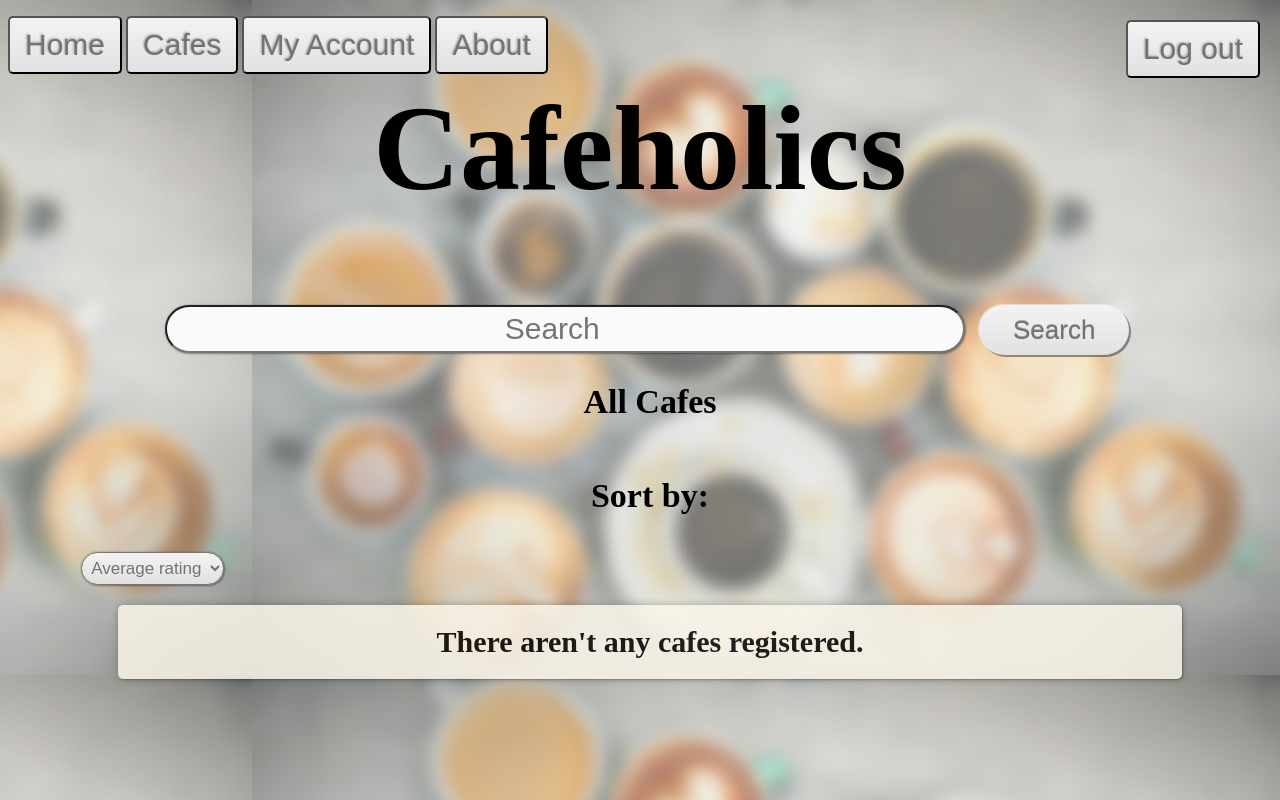
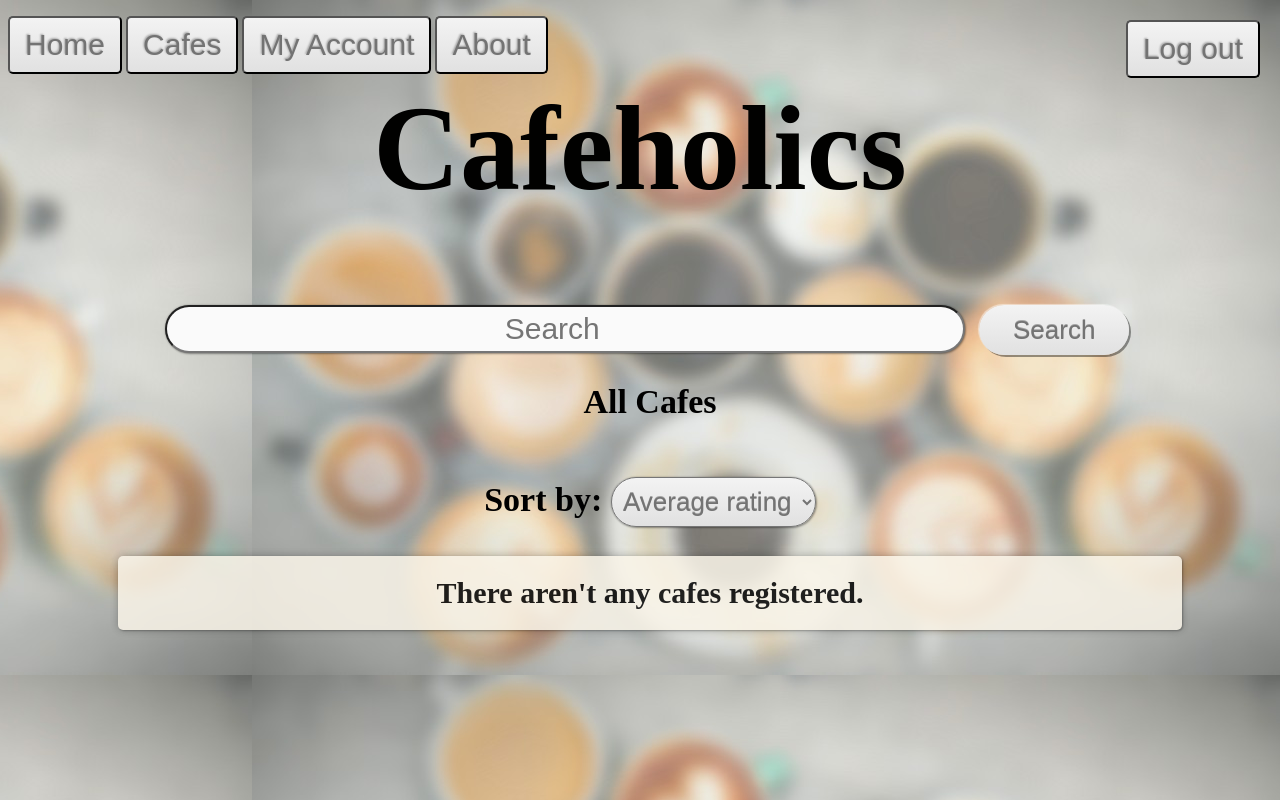
Before and after one commit to andreaschari/Cafeholics, a Django app: page /cafe/cafes/ in a window 1280 px wide. Run offline with Django 3.2, Linux system fonts and the light colour scheme; the visitor is signed in with stand-in values (Sample User, id 1); data that the repository does not hold is empty.

Commit message:
fixed sort by button

```diff
--- a/static/css/main.css
+++ b/static/css/main.css
@@ -191,8 +191,8 @@ button.submit{
 
 .searchButton{
 	background-color: #eee;
-	/*background: -webkit-gradient( linear,left top, left bottom, color-stop(0, rgb(243,243,243)), color-stop(1, rgb(225,225,225)));*/
-	/*background: -moz-linear-gradient( center top, rgb(255,255,255) 0%, rgb(235,235,235) 100%);*/
+	background: -webkit-gradient( linear,left top, left bottom, color-stop(0, rgb(243,243,243)), color-stop(1, rgb(225,225,225)));
+	background: -moz-linear-gradient( center top, rgb(255,255,255) 0%, rgb(235,235,235) 100%);
 
 	position: relative;
 	border: 0;
@@ -218,7 +218,7 @@ button.submit{
 	background: #fafafa;
 
 	background: -webkit-gradient( linear, left bottom, left top, color-stop(0, rgb(250,250,250)), color-stop(1, rgb(230,230,230)));*!*/
-	background: -moz-linear-gradient( center top, rgb(255,255,255) 0%, rgb(235,235,235) 100%);*!*/
+	background: -moz-linear-gradient( center top, rgb(255,255,255) 0%, rgb(235,235,235) 100%);
 }
 
 
@@ -227,10 +227,11 @@ button.submit{
 /* Style for input boxes*/
 
 input[type=text], input[type=password], input[type=number] {
-    font-size:24px;
+    	font-size:24px;
 	width: 50%;
-    padding: 10px 20px;
-    margin: 10px 0;
+    	padding: 10px 20px;
+    	margin: 10px 0;
+
 	box-sizing: border-box;
 	border: 2px solid black;
 	background: #fff;
@@ -281,13 +282,18 @@ input.mainforms{
 	background: -webkit-gradient( linear,left top, left bottom, color-stop(0, rgb(243,243,243)), color-stop(1, rgb(225,225,225)));
 	background: -moz-linear-gradient( center top, rgb(243,243,243) 0%, rgb(225,225,225) 100%);
 
-	padding: 5px 5px;
+
+	text-align: center;
+	height: 50px;
+	padding: 7px 7px;
 	color: #737373;
-	font-size: 17px;
+	cursor: pointer;
+	font: 26px 'Raleway', sans-serif;
+	text-shadow: 0 -1px 0 rgba(0,0,0,.3);
 
-	border-radius: 17px;
-	-webkit-border-radius: 17px;
-	-moz-border-radius: 17px;
+	border-radius: 30px;
+	-webkit-border-radius: 30px;
+	-moz-border-radius: 30px;
 
 	box-shadow: 1px 1px 2px rgba(0,0,0,.3), 0 0 2px rgba(0,0,0,.3);
 	-webkit-box-shadow: 1px 1px 2px rgba(0,0,0,.3), 0 0 2px rgba(0,0,0,.3);
@@ -295,6 +301,10 @@ input.mainforms{
 }
 #dropdown:focus{
 	outline: none;
+	background: #fafafa;
+
+	background: -webkit-gradient( linear, left bottom, left top, color-stop(0, rgb(250,250,250)), color-stop(1, rgb(230,230,230)));*!*/
+	background: -moz-linear-gradient( center top, rgb(255,255,255) 0%, rgb(235,235,235) 100%);
 }
 
 #cafesmain{
--- a/templates/cafe/cafes.html
+++ b/templates/cafe/cafes.html
@@ -24,8 +24,8 @@
     </nav>
 	<h2>
 		All Cafes<br>
-    <h2>Sort by:</h2><br>
-        <select name="sort by" id="dropdown">
+    <h2>Sort by:
+       <select name="sort by" id="dropdown">
             <option value="avg_rating">Average rating</option>
             <option value="price">Price</option>
             <option value="service">Service</option>
```
